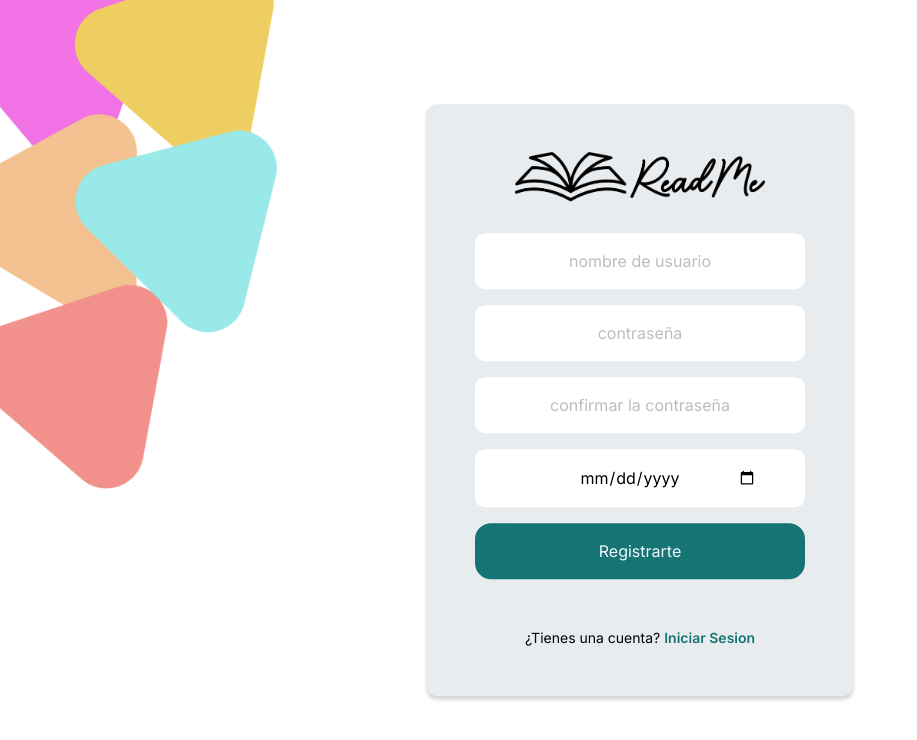
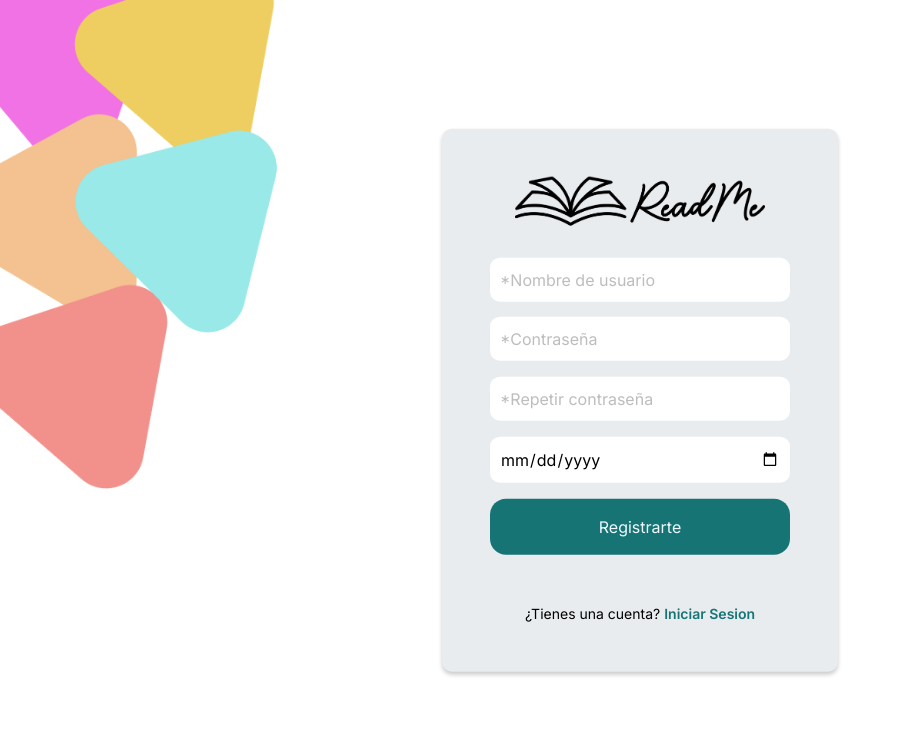
Before and after one commit to EmilianoChavezDev/readme-frontend, a Next.js app: page /auth/registrarse in a window 1280 px wide. Shown: the top 740 px of the page, without its empty margins (0-917 px from the left). Built offline with nearby package versions, Linux system fonts and the light colour scheme.

Commit message:
Resolviendo errores de disenho

```diff
--- a/src/app/auth/login/page.jsx
+++ b/src/app/auth/login/page.jsx
@@ -9,6 +9,8 @@ import { useUser } from "@/contexts/UserProvider";
 import { FontAwesomeIcon } from "@fortawesome/react-fontawesome";
 import { faEye, faEyeSlash } from "@fortawesome/free-solid-svg-icons";
 import Loading from "@/components/common/Loading";
+import PasswordInput from "@/components/common/InputPassword";
+import UsernameInput from "@/components/common/InputUsername";
 
 const defaultValues = {
   username: "",
@@ -88,73 +90,36 @@ const Page = () => {
             </p>
           )}
           <div>
-            <div
-              className={`${styles.content_title_correo} ${
-                isFocused || usernameValue ? styles.active : styles.noactive
-              }`}
-            >
-              <label
-                className={`${isFocused || usernameValue ? styles.active : ""}`}
-              >
-                Nombre de usuario
-              </label>
-
-              <input
-                type="text"
-                placeholder={`${!isFocused ? "Nombre de usuario" : ""}`}
-                {...register("username", {
-                  required: "Debe ingresar su nombre de usuario",
-                })}
-                onBlur={() => {
-                  trigger("username"), handleBlur();
-                }}
-                onFocus={() => handleFocus()}
-              />
-              {errors.username && (
-                <div className={styles.errors}>{errors.username.message}</div>
-              )}
-            </div>
+            <UsernameInput
+              isFocused={isFocused}
+              usernameValue={usernameValue}
+              styles={styles}
+              register={register}
+              trigger={trigger}
+              handleBlur={handleBlur}
+              handleFocus={handleFocus}
+              errors={errors}
+              date={"username"}
+              placeholder={"Nombre de usuario"}
+              message={"*Debe ingresar su nombre de usuario"}
+            />
 
             {/*parte del password */}
-            <div
-              className={`${styles.content_password} ${
-                isFocusedPassword || passwordValue
-                  ? styles.active
-                  : styles.noactive
-              }`}
-            >
-              <label
-                className={`${
-                  isFocusedPassword || passwordValue ? styles.active : ""
-                }`}
-              >
-                Contraseña
-              </label>
-              <input
-                type={showPassword ? "text" : "password"}
-                placeholder="Contraseña"
-                {...register("password", {
-                  required: "Debe ingresar su contraseña",
-                })}
-                onBlur={() => {
-                  trigger("password"), handleBlurPassword();
-                }}
-                onFocus={() => handleFocusPassword()}
-              />
-              {passwordValue && (
-                <FontAwesomeIcon
-                  icon={showPassword ? faEyeSlash : faEye}
-                  className={`${
-                    errors.password ? styles.eyes : styles.eye
-                  }   fa fa-eye`}
-                  aria-hidden="true"
-                  onClick={handleShowPassword}
-                />
-              )}
-              {errors.password && (
-                <div className={styles.errors}>{errors.password.message}</div>
-              )}
-            </div>
+            <PasswordInput
+              isFocusedPassword={isFocusedPassword}
+              passwordValue={passwordValue}
+              showPassword={showPassword}
+              errors={errors}
+              handleBlurPassword={handleBlurPassword}
+              handleFocusPassword={handleFocusPassword}
+              handleShowPassword={handleShowPassword}
+              register={register}
+              trigger={trigger}
+              styles={styles}
+              date={"password"}
+              message={"*Debe ingresar su contraseña"}
+              placeholder={"Contraseña"}
+            />
           </div>
           <div className={styles.content_button}>
             <button
--- a/src/app/auth/registrarse/page.jsx
+++ b/src/app/auth/registrarse/page.jsx
@@ -1,6 +1,7 @@
 "use client";
 import React, { useEffect, useState } from "react";
 import styles from "./styles/Registrarse.module.css";
+import style from "../login/styles/Inicio.module.css";
 import Image from "next/image";
 import Link from "next/link";
 import { useForm } from "react-hook-form";
@@ -10,6 +11,8 @@ import moment from "moment";
 import { FontAwesomeIcon } from "@fortawesome/react-fontawesome";
 import { faEye, faEyeSlash } from "@fortawesome/free-solid-svg-icons";
 import Loading from "@/components/common/Loading";
+import UsernameInput from "@/components/common/InputUsername";
+import PasswordInput from "@/components/common/InputPassword";
 
 const defaultValues = {
   username: "",
@@ -23,6 +26,10 @@ const page = () => {
   const [isNumeroError, setIsNumeroError] = useState(false);
   const [showPassword, setShowPassword] = useState(false);
   const [showPasswordConfirm, setShowPasswordConfirm] = useState(false);
+  const [isFocused, setIsFocused] = useState(false);
+  const [isFocusedPassword, setIsFocusedPassword] = useState(false);
+  const [isFocusedPasswordConfirm, setIsFocusedPasswordConfirm] =
+    useState(false);
 
   const { data, error, loading, register: registro } = useAuth();
   const { login: saveUser } = useUser();
@@ -91,14 +98,41 @@ const page = () => {
     setShowPasswordConfirm(!showPasswordConfirm);
   };
 
+  const handleFocus = () => {
+    setIsFocused(true);
+  };
+
+  const handleBlur = () => {
+    setIsFocused(false);
+  };
+  const handleFocusPassword = () => {
+    setIsFocusedPassword(true);
+  };
+
+  const handleBlurPassword = () => {
+    setIsFocusedPassword(false);
+  };
+  const handleFocusPasswordConfirm = () => {
+    setIsFocusedPasswordConfirm(true);
+  };
+
+  const handleBlurPasswordConfirm = () => {
+    setIsFocusedPasswordConfirm(false);
+  };
+
   const passwordValue = watch("password", "");
   const passwordConfirmationValue = watch("password_confirmation", "");
-  const usuarioValue = watch("username", "");
+  const usernameValue = watch("username", "");
 
   return (
     <div className={styles.content}>
       <div className={styles.content_image}>
-        <Image src="/image/img_inicio.png" width={400} height={200} />
+        <Image
+          src="/image/img_inicio.png"
+          width={400}
+          height={200}
+          alt="imagen presentacion"
+        />
       </div>
       <div className={styles.content_registrarse}>
         <div className={styles.content_detalle}>
@@ -135,68 +169,65 @@ const page = () => {
                 <p>debe contener al menos 1 numero</p>
               </div>
             )}
-
-            <div className={styles.content_title_correo}>
-              <input
-                type="text"
-                placeholder="nombre de usuario"
-                {...register("username", {
-                  required: "Debe ingresar su nombre de usuario",
-                })}
-                onBlur={() => trigger("username")}
+            <div className="gap-y-2">
+              <div>
+                <UsernameInput
+                  isFocused={isFocused}
+                  usernameValue={usernameValue}
+                  styles={style}
+                  register={register}
+                  trigger={trigger}
+                  handleBlur={handleBlur}
+                  handleFocus={handleFocus}
+                  errors={errors}
+                  placeholder={"*Nombre de usuario"}
+                  date={"username"}
                 />
               </div>
 
-            <div className={styles.input_password}>
-              <input
-                type={showPassword ? "text" : "password"}
-                className="password"
-                placeholder="contraseña"
-                {...register("password", {
-                  required: "Debe ingresar su contraseña",
-                })}
-                onBlur={() => trigger("password")}
+              <div>
+                <PasswordInput
+                  isFocusedPassword={isFocusedPassword}
+                  passwordValue={passwordValue}
+                  showPassword={showPassword}
+                  errors={errors}
+                  handleBlurPassword={handleBlurPassword}
+                  handleFocusPassword={handleFocusPassword}
+                  handleShowPassword={handleShowPassword}
+                  register={register}
+                  trigger={trigger}
+                  styles={style}
+                  placeholder={"*Contraseña"}
+                  date={"password"}
                 />
-
-              {passwordValue && (
-                <FontAwesomeIcon
-                  icon={showPassword ? faEyeSlash : faEye}
-                  className={`${styles.eye} fa fa-eye`}
-                  aria-hidden="true"
-                  onClick={handleShowPassword}
-                />
-              )}
               </div>
 
-            <div className={styles.input_password}>
-              <input
-                type={showPasswordConfirm ? "text" : "password"}
-                className="password"
-                placeholder="confirmar la contraseña"
-                {...register("password_confirmation", {
-                  required: "Debe ingresar su contraseña",
-                })}
-                onBlur={() => trigger("password_confirmation")}
+              <div className="mt-4 mb-2">
+                <PasswordInput
+                  isFocusedPassword={isFocusedPasswordConfirm}
+                  passwordValue={passwordConfirmationValue}
+                  showPassword={showPasswordConfirm}
+                  errors={errors}
+                  handleBlurPassword={handleBlurPasswordConfirm}
+                  handleFocusPassword={handleFocusPasswordConfirm}
+                  handleShowPassword={handleShowPasswordConfirm}
+                  register={register}
+                  trigger={trigger}
+                  styles={style}
+                  placeholder={"*Repetir contraseña"}
+                  date={"password_confirmation"}
                 />
-
-              {passwordConfirmationValue && (
-                <FontAwesomeIcon
-                  icon={showPasswordConfirm ? faEyeSlash : faEye}
-                  className={`${styles.eye} fa fa-eye`}
-                  aria-hidden="true"
-                  onClick={handleShowPasswordConfirm}
-                />
-              )}
               </div>
 
               <div className={styles.content_date}>
                 <input
                   type="date"
                   {...register("fecha_nacimiento", {
-                  required: "Debe ingresar su contraseña",
+                    required: "*Ingrese su fecha de nacimiento",
                   })}
                   onBlur={() => trigger("fecha_nacimiento")}
                 />
+              </div>
             </div>
           </div>
           <div className={styles.content_button_submit}>
--- a/src/app/auth/registrarse/styles/Registrarse.module.css
+++ b/src/app/auth/registrarse/styles/Registrarse.module.css
@@ -33,18 +33,6 @@
   text-align: center;
 }
 
-.content_detalle input {
-  padding: 1rem 3rem;
-  border-radius: 10px;
-  background-color: var(--blanco);
-  box-sizing: border-box;
-  text-align: center;
-}
-
-.content_informacion input::placeholder {
-  text-align: center;
-}
-
 .content_informacion > div {
   margin-bottom: 1rem;
 }
@@ -52,18 +40,54 @@
 .content_date {
   display: flex;
   flex-direction: column;
+  margin-top: 1rem;
 }
 
 .content_button_submit {
   display: flex;
   justify-content: center;
 }
-.content_detalle input::placeholder {
-  text-align: center;
+
+/*comienza css de los inputs*/
+.content_title_correo {
+  position: relative;
+  margin-bottom: 15px;
 }
 
-.content_title_correo {
-  margin-bottom: 2rem;
+.content_detalle label {
+  position: absolute;
+  top: 10px;
+  left: 10px;
+  color: #1b0000;
+  transition: all 0.3s ease;
+  pointer-events: none;
+}
+
+.content_detalle input {
+  width: 100%;
+  padding: 10px;
+
+  border-radius: 10px;
+  box-sizing: border-box;
+}
+.active label {
+  top: -13px;
+  left: 10;
+  font-size: 12px;
+  color: #1b0000;
+  font-size: small;
+  font-weight: bold;
+  background-color: var(--colorFondo);
+  border-radius: 15px;
+  padding: 0 5px;
+}
+
+.active {
+  padding-top: 0;
+}
+
+.noactive label {
+  opacity: 0;
 }
 
 .content_crear_cuenta {
--- /dev/null
+++ b/src/components/common/InputPassword.jsx
@@ -0,0 +1,56 @@
+import React from "react";
+import { FontAwesomeIcon } from "@fortawesome/react-fontawesome";
+import { faEye, faEyeSlash } from "@fortawesome/free-solid-svg-icons";
+
+const PasswordInput = ({
+  styles,
+  isFocusedPassword,
+  passwordValue,
+  showPassword,
+  errors,
+  handleBlurPassword,
+  handleFocusPassword,
+  handleShowPassword,
+  register,
+  trigger,
+  placeholder,
+  date,
+  message,
+}) => {
+  return (
+    <div
+      className={`${styles.content_password} ${
+        isFocusedPassword || passwordValue ? styles.active : styles.noactive
+      }`}
+    >
+      <label
+        className={`${isFocusedPassword || passwordValue ? styles.active : ""}`}
+      >
+        {placeholder}
+      </label>
+      <input
+        type={showPassword ? "text" : "password"}
+        placeholder={placeholder}
+        {...register(date, { required: message })}
+        onBlur={() => {
+          trigger(date);
+          handleBlurPassword();
+        }}
+        onFocus={handleFocusPassword}
+      />
+      {passwordValue && (
+        <FontAwesomeIcon
+          icon={showPassword ? faEyeSlash : faEye}
+          className={`${errors.password ? styles.eyes : styles.eye} fa fa-eye`}
+          aria-hidden="true"
+          onClick={handleShowPassword}
+        />
+      )}
+      {errors?.password && (
+        <div className={styles.errors}>{errors.password.message}</div>
+      )}
+    </div>
+  );
+};
+
+export default PasswordInput;
--- /dev/null
+++ b/src/components/common/InputUsername.jsx
@@ -0,0 +1,44 @@
+import React from "react";
+
+const UsernameInput = ({
+  isFocused,
+  usernameValue,
+  styles,
+  register,
+  trigger,
+  handleBlur,
+  handleFocus,
+  errors,
+  placeholder,
+  date,
+  message,
+}) => {
+  return (
+    <div
+      className={`${styles.content_title_correo} ${
+        isFocused || usernameValue ? styles.active : styles.noactive
+      }`}
+    >
+      <label className={`${isFocused || usernameValue ? styles.active : ""}`}>
+        {placeholder}
+      </label>
+      <input
+        type="text"
+        placeholder={placeholder}
+        {...register(date, {
+          required: message,
+        })}
+        onBlur={() => {
+          trigger(date);
+          handleBlur();
+        }}
+        onFocus={handleFocus}
+      />
+      {errors?.username && (
+        <div className={styles.errors}>{errors.username.message}</div>
+      )}
+    </div>
+  );
+};
+
+export default UsernameInput;
```
Lines whose indentation alone changed are shown as unchanged.
